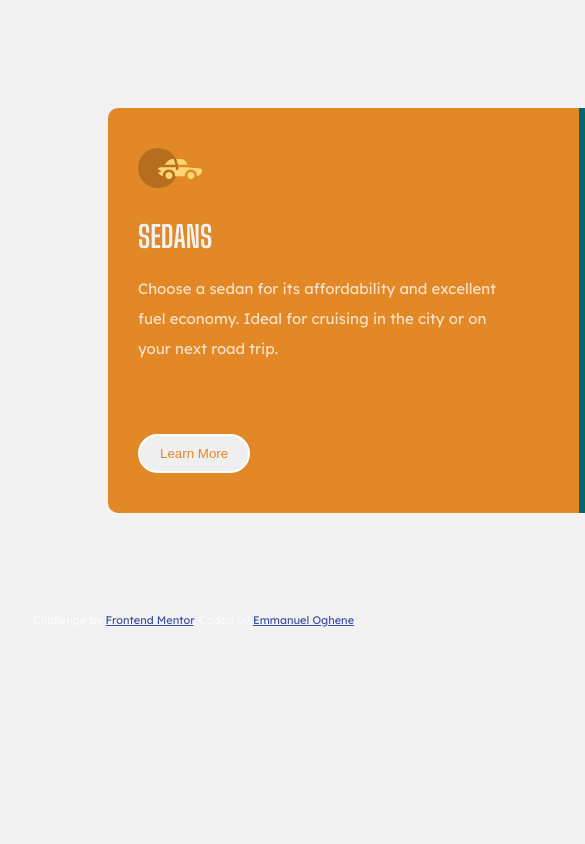
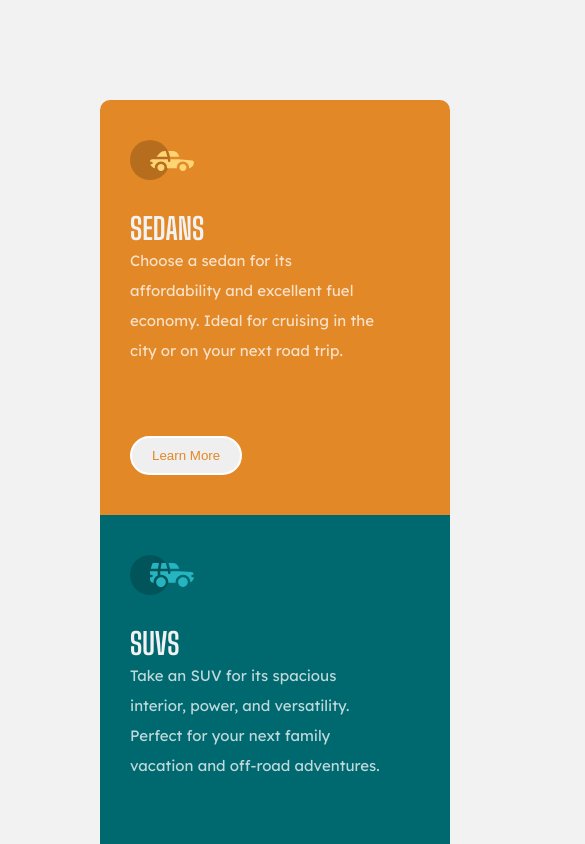
Before and after one commit to LeviOghene/Shadow, a plain HTML site: page 3-column-preview-card-component-main/index.html in a window 390 px wide. Shown: the top 844 px of the page, 585 px wide, since content can reach past the window. Drawn offline with Linux system fonts and the light colour scheme.

Commit message:
Add files via upload

```diff
--- a/3-column-preview-card-component-main/index.html
+++ b/3-column-preview-card-component-main/index.html
@@ -5,14 +5,7 @@
   <meta name="viewport" content="width=device-width, initial-scale=1.0"> <!-- displays site properly based on user's device -->
 
   <link rel="icon" type="image/png" sizes="32x32" href="./images/favicon-32x32.png">
-
   <title>Frontend Mentor | 3-column preview card component</title>
-
-  <!-- Feel free to remove these styles or customise in your own stylesheet 👍 -->
-  <style>
-    .attribution { font-size: 11px; text-align: center; }
-    .attribution a { color: hsl(228, 45%, 44%); }
-  </style>
   <link rel="stylesheet" href="style.css">
   <link rel="preconnect" href="https://fonts.googleapis.com">
 <link rel="preconnect" href="https://fonts.gstatic.com" crossorigin>
--- a/3-column-preview-card-component-main/style.css
+++ b/3-column-preview-card-component-main/style.css
@@ -4,6 +4,11 @@
 --Very-dark-cyan: hsl(179, 100%, 13%);
 --Transparent-white: hsla(0, 0%, 100%, 0.75);
 --Very-light-gray: hsl(0, 0%, 95%);
+}
+*{
+    padding: 0;
+    margin: 0;
+    box-sizing: border-box;
 }
 body{
     background-color: var(--Very-light-gray);
@@ -16,7 +21,7 @@ body{
     margin: auto;
     display: flex;
     padding: 100px;
-    width: 1440px;
+
 
 }
 .sedans{
@@ -74,16 +79,17 @@ p{
   cursor: pointer;
 
 }
-@media  only screen and (max-width:375px) {
+@media  only screen and (max-width:500px) {
     .container{
-        display: flex;
-        flex-direction: column;
-        width: 375px;
-        padding: 100px 20px 100px 20px;
+      display: flex;
+      flex-direction: column;
+      width: 550px;
+
     }
     .sedans{
         border-top-right-radius: 10px;
         border-bottom-left-radius: 0px;
+
     }
     .luxury{
         border-top-right-radius: 0px;
@@ -91,3 +97,5 @@ p{
     }
 
 }
+.attribution { font-size: 11px; text-align: center; }
+    .attribution a { color: hsl(228, 45%, 44%); }
```
